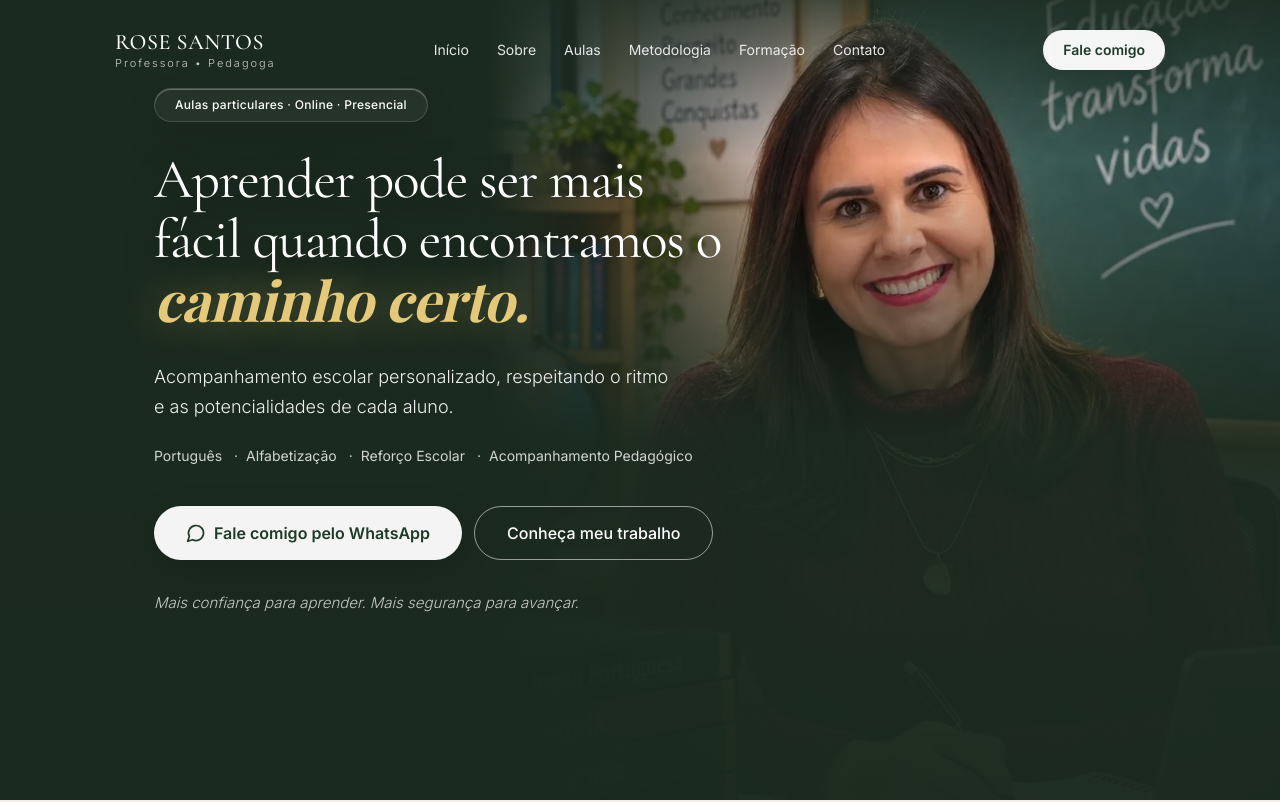
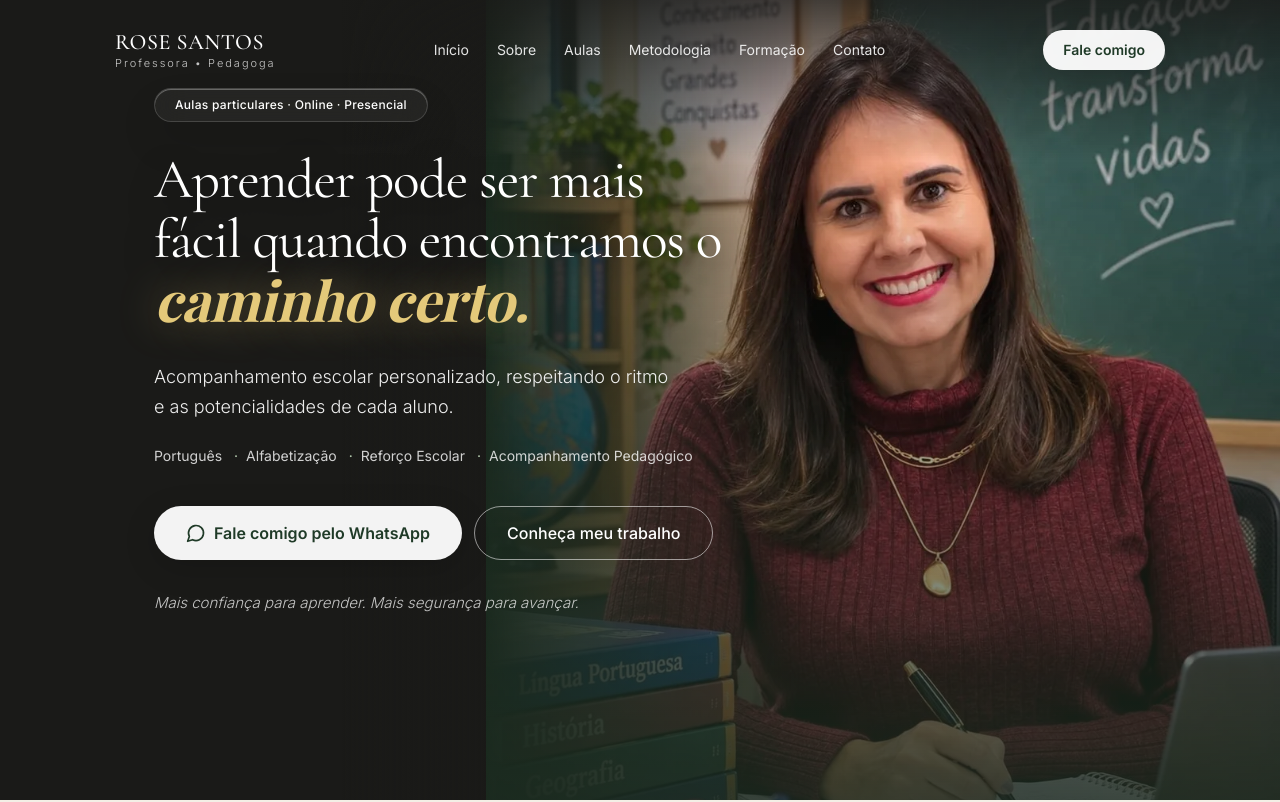
Before and after one commit to KevinSantos1107/Rose_Santos, a React (Vite) app: page / in a window 1280 px wide. Shown: the top 802 px of the page. Built offline with nearby package versions, Linux system fonts and the light colour scheme; a web font is replaced by a local one.

Commit message:
hero section

```diff
--- a/src/components/site/Sections.tsx
+++ b/src/components/site/Sections.tsx
@@ -191,11 +191,20 @@ export function Hero() {
       id="inicio"
       className="relative isolate flex items-end overflow-hidden pb-9 pt-0 sm:pt-[calc(76px+6svh)] sm:pb-14 lg:h-[100svh] lg:min-h-[620px] lg:items-center lg:pb-6 lg:pt-[88px] perspective-container"
       style={{
-        background: "var(--hero-deep)",
+        // No desktop: metade esquerda (texto) neutra, metade direita (foto) verde
+        // No mobile: fundo neutro escuro uniforme
+        background: "var(--hero-neutral)",
         // No mobile usa a altura travada; no lg o CSS cuida com h-[100svh]
         minHeight: heroH ? `${heroH}px` : "100svh",
       }}
     >
+      {/* No desktop: faixa verde cobre apenas a metade direita (onde fica a foto) */}
+      <div
+        className="absolute inset-y-0 right-0 hidden lg:block lg:w-[62%]"
+        style={{ background: "var(--hero-deep)" }}
+        aria-hidden
+      />
+
       {/* Mídia de fundo: foto (ou vídeo, se HERO_VIDEO estiver preenchido) */}
       <motion.div
         className="hero-photo absolute inset-y-0 right-0 w-full lg:w-[62%]"
@@ -225,20 +234,53 @@ export function Hero() {
       </motion.div>
 
       {/* Degradês: leitura do texto no mobile/tablet e do menu no topo */}
+
+      {/* Mobile: overlay único verde-escuro de baixo para cima (mantém legibilidade) */}
       <div
-        className="absolute inset-0"
+        className="absolute inset-0 lg:hidden"
         aria-hidden
         style={{
           background:
             "linear-gradient(to top, rgba(27,42,31,0.98) 0%, rgba(27,42,31,0.95) 45%, rgba(27,42,31,0.4) 65%, rgba(27,42,31,0) 80%)",
         }}
       />
+
+      {/* Desktop: overlay esquerdo neutro (cobre a fatia do texto) */}
       <div
-        className="absolute inset-x-0 top-0 h-32 lg:h-40"
+        className="absolute inset-y-0 left-0 hidden lg:block lg:w-[38%]"
+        aria-hidden
+        style={{
+          background:
+            "linear-gradient(to right, rgba(26,26,24,1) 70%, rgba(26,26,24,0) 100%)",
+        }}
+      />
+
+      {/* Desktop: overlay direito verde (reforça contraste sobre a foto) */}
+      <div
+        className="absolute inset-y-0 right-0 hidden lg:block lg:w-[62%]"
+        aria-hidden
+        style={{
+          background:
+            "linear-gradient(to top, rgba(27,42,31,0.85) 0%, rgba(27,42,31,0.3) 50%, rgba(27,42,31,0) 80%)",
+        }}
+      />
+
+      {/* Barra de transição no topo — mobile/tablet (verde) */}
+      <div
+        className="absolute inset-x-0 top-0 h-32 lg:hidden"
         aria-hidden
         style={{
           background:
             "linear-gradient(to bottom, rgba(27,42,31,0.8), rgba(27,42,31,0))",
+        }}
+      />
+      {/* Barra de transição no topo — desktop: neutra à esquerda, verde à direita */}
+      <div
+        className="absolute inset-x-0 top-0 hidden h-40 lg:block"
+        aria-hidden
+        style={{
+          background:
+            "linear-gradient(to bottom, rgba(26,26,24,0.8) 0%, rgba(26,26,24,0) 100%)",
         }}
       />
 
--- a/src/styles.css
+++ b/src/styles.css
@@ -17,6 +17,7 @@
   --text-muted: #8a8880;
   --text-on-sage: #ffffff;
   --hero-deep: #1b2a1f;
+  --hero-neutral: #1a1a18;
   --border-subtle: rgba(143, 175, 139, 0.22);
   --border-warm: rgba(44, 44, 42, 0.08);
 
```
Also changed, not shown: 1 other file (tests, documents, lock files or other folders).
